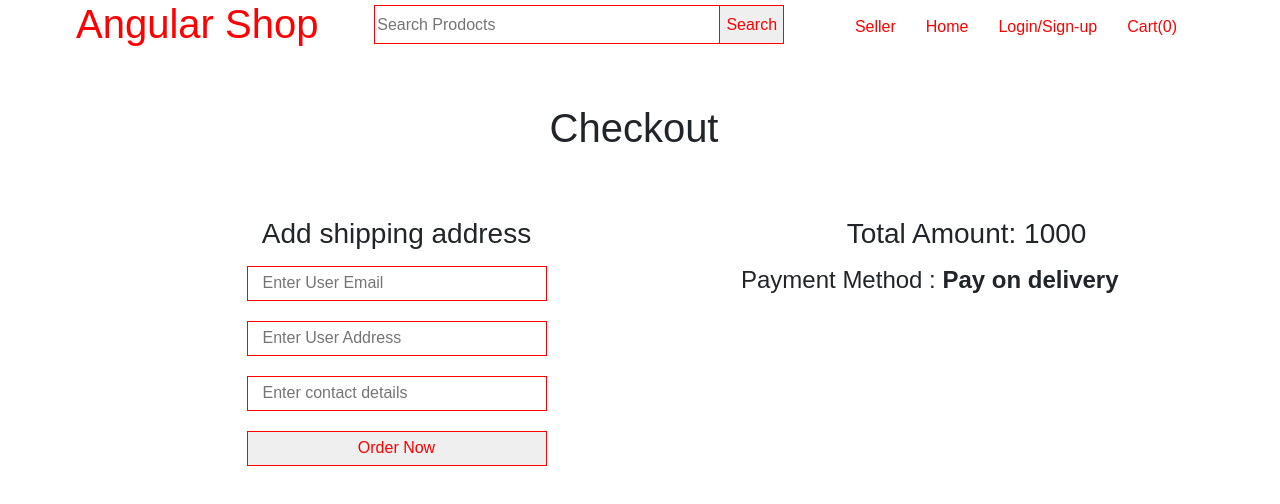
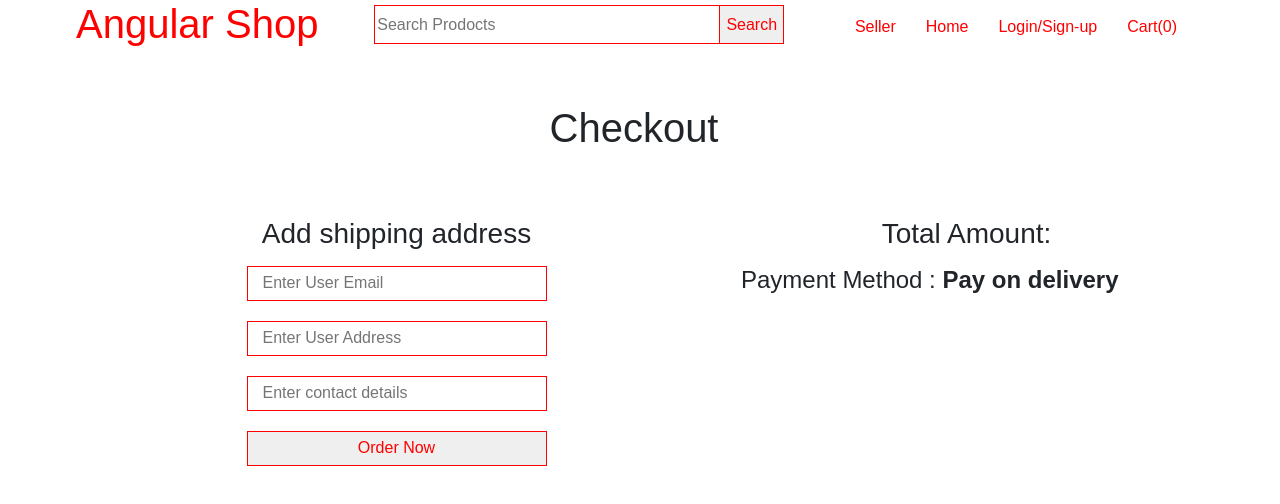
Before and after one commit to LucBecker/ecommerce-app, an Angular app: page /checkout in a window 1280 px wide. Shown: the top 504 px of the page. Built offline with nearby package versions, Linux system fonts and the light colour scheme.

Commit message:
calling total price

```diff
--- a/src/app/checkout/checkout.component.html
+++ b/src/app/checkout/checkout.component.html
@@ -3,7 +3,7 @@
   <div class="row">
     <div class="col-sm-7">
       <h3>Add shipping address</h3>
-      <form #orderData="ngForm" class="common-form">
+      <form #orderData="ngForm" class="common-form" (ngSubmit)="orderNow(orderData.value)">
         <input
           type="text"
           class="form-input"
@@ -29,7 +29,7 @@
       </form>
     </div>
     <div class="col-sm-5">
-        <h3>Total Amount: 1000</h3>
+        <h3>Total Amount: {{totalPrice}}</h3>
         <h4>Payment Method : <b>Pay on delivery</b></h4>
     </div>
   </div>
```
